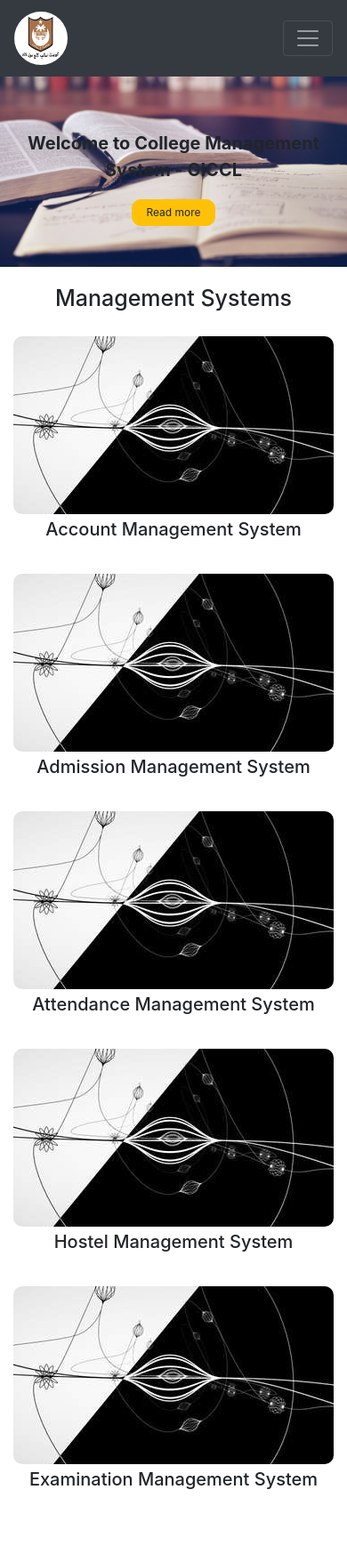
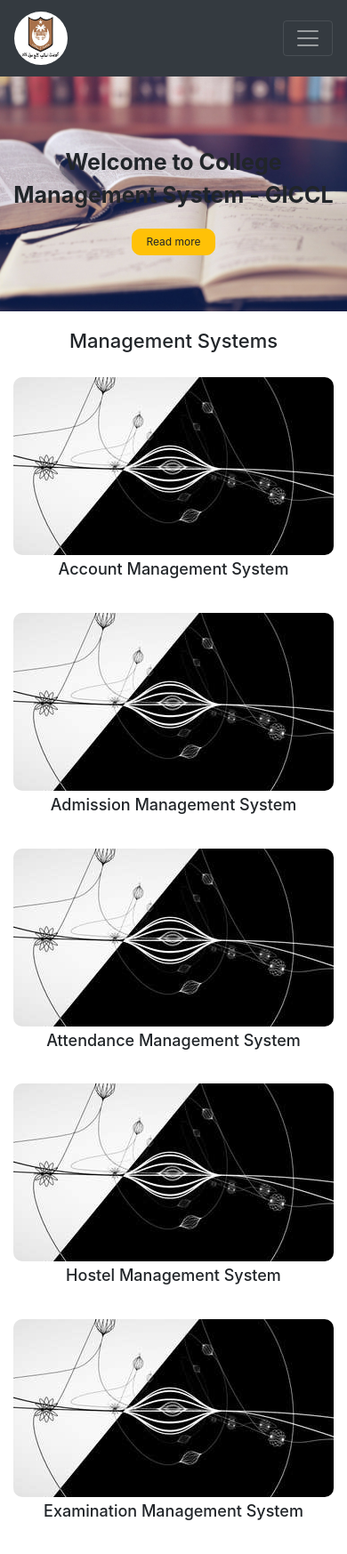
Before and after one commit to ShehrozIrfan/cms_giccl, a PHP site: page / in a window 390 px wide. Shown: the whole page at 89% size. Before the commit the page ends 1674 px from the top, so only its background shows below. Run offline with PHP 8.4, Linux system fonts and the light colour scheme.

Commit message:
Some basic adjustment to font size on smaller screens

```diff
--- a/assets/styles/style.css
+++ b/assets/styles/style.css
@@ -78,19 +78,19 @@ body {
 /* Media Queries - for mobile responsive */
 @media (max-width: 768px) {
     .box_ms h4 {
-        font-size: 20px;
+        font-size: 18px;
     }
     #ms_boxes h1 {
-        font-size: 25px;
+        font-size: 22px;
     }
 }
 
 @media (max-width: 560px) {
     .header_parallax {
-        height: 300px;
+        height: 350px;
     }
     .header_parallax h2 {
-        font-size: 20px;
+        font-size: 25px;
     }
     .header_parallax a {
         margin-top: 10px;
@@ -105,4 +105,5 @@ body {
     .ms_box_container .ms_box{
         float: none;
     }
+
 }
```
